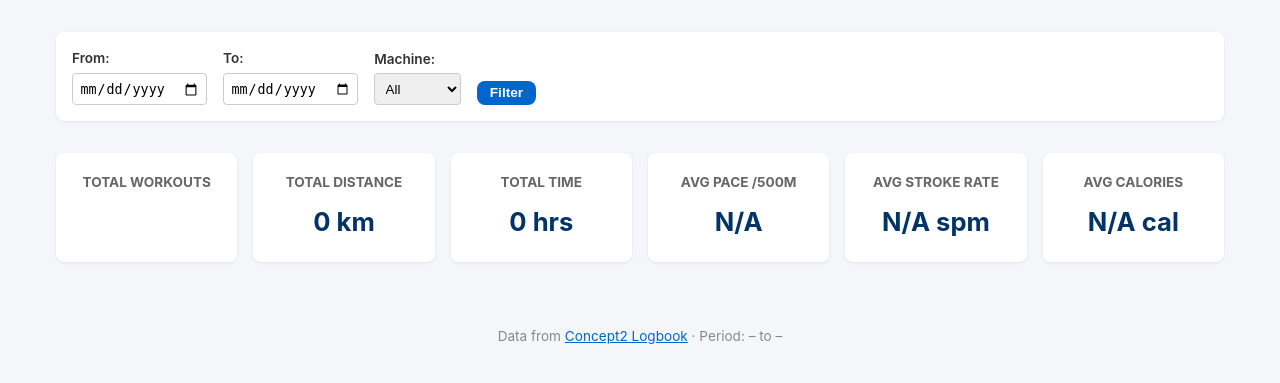
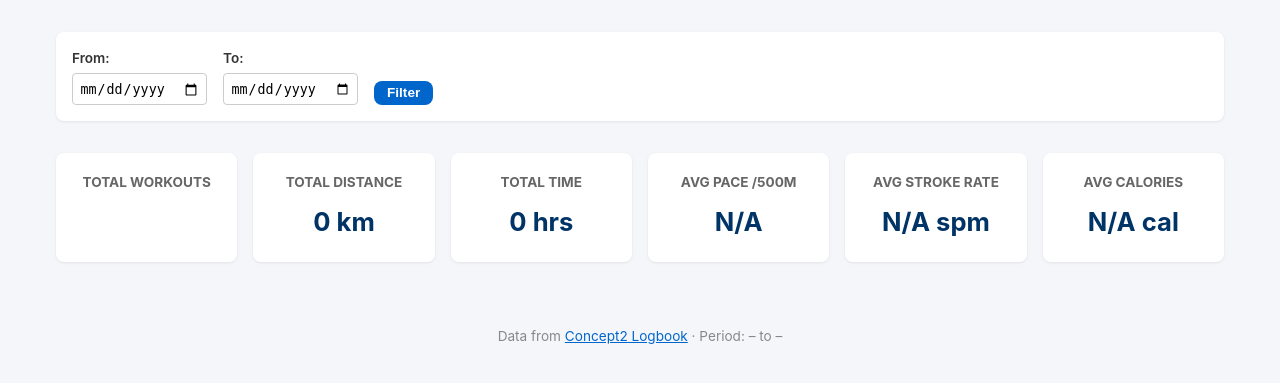
Before and after one commit to eduardocabrera1983/rowing-app, a FastAPI app: template rowing_app/templates/dashboard.html in a window 1280 px wide. Shown: the part 83-466 px from the top of the page. Run offline with FastAPI, Linux system fonts and the light colour scheme; the template is opened without the code that fills it, so the values that code supplies are empty; some libraries are stand-ins or nearby versions.

Commit message:
Remove multi-machine support, hardcode RowErg only

```diff
--- a/rowing_app/analytics.py
+++ b/rowing_app/analytics.py
@@ -63,7 +63,6 @@ def compute_summary(df: pd.DataFrame) -> dict[str, Any]:
         "avg_calories": round(df["calories"].mean(), 0) if df["calories"].notna().any() else "N/A",
         "first_workout": df["date"].min().strftime("%Y-%m-%d"),
         "last_workout": df["date"].max().strftime("%Y-%m-%d"),
-        "machine_breakdown": df["type"].value_counts().to_dict(),
         "workout_type_breakdown": df["workout_type"].value_counts().to_dict(),
     }
     return summary
--- a/rowing_app/main.py
+++ b/rowing_app/main.py
@@ -88,7 +88,6 @@ async def dashboard(
     request: Request,
     from_date: Optional[str] = None,
     to_date: Optional[str] = None,
-    machine_type: Optional[str] = None,
 ):
     """Main analytics dashboard."""
     token = request.session.get("access_token")
@@ -103,7 +102,7 @@ async def dashboard(
         results = await client.get_all_results(
             from_date=from_date,
             to_date=to_date,
-            workout_type=machine_type,
+            workout_type="rower",
         )
     except Exception as e:
         logger.error(f"API error: {e}")
@@ -188,8 +187,8 @@ async def dashboard(
                 cmax=pace_max,
                 showscale=False,
             ),
-            customdata=pace_df[["pace_formatted", "type"]].values,
-            hovertemplate="Date: %{x}<br>Pace: %{customdata[0]}<br>Machine: %{customdata[1]}<extra></extra>",
+            customdata=pace_df[["pace_formatted"]].values,
+            hovertemplate="Date: %{x}<br>Pace: %{customdata[0]}<extra></extra>",
             showlegend=False,
         ))
 
@@ -407,7 +406,6 @@ async def dashboard(
             "regression": regression,
             "from_date": from_date or "",
             "to_date": to_date or "",
-            "machine_type": machine_type or "",
         },
     )
 
--- a/rowing_app/templates/dashboard.html
+++ b/rowing_app/templates/dashboard.html
@@ -22,15 +22,6 @@
             <form method="get" action="/dashboard">
                 <label>From: <input type="date" name="from_date" value="{{ from_date }}"></label>
                 <label>To: <input type="date" name="to_date" value="{{ to_date }}"></label>
-                <label>Machine:
-                    <select name="machine_type">
-                        <option value="">All</option>
-                        <option value="rower" {{ 'selected' if machine_type == 'rower' }}>Rower</option>
-                        <option value="skierg" {{ 'selected' if machine_type == 'skierg' }}>SkiErg</option>
-                        <option value="bike" {{ 'selected' if machine_type == 'bike' }}>BikeErg</option>
-                        <option value="dynamic" {{ 'selected' if machine_type == 'dynamic' }}>Dynamic</option>
-                    </select>
-                </label>
                 <button type="submit" class="btn btn-primary btn-sm">Filter</button>
             </form>
         </section>
@@ -172,17 +163,7 @@
         </section>
         {% endif %}
 
-        <!-- ── Machine Breakdown ──────────────── -->
-        {% if summary.machine_breakdown %}
-        <section class="breakdown">
-            <h2>Machine Breakdown</h2>
-            <ul>
-                {% for machine, count in summary.machine_breakdown.items() %}
-                <li><strong>{{ machine | capitalize }}</strong>: {{ count }} workouts</li>
-                {% endfor %}
-            </ul>
-        </section>
-        {% endif %}
+
 
         <footer>
             <p>Data from <a href="https://log.concept2.com" target="_blank">Concept2 Logbook</a>
```
Also changed, not shown: 2 other files.
